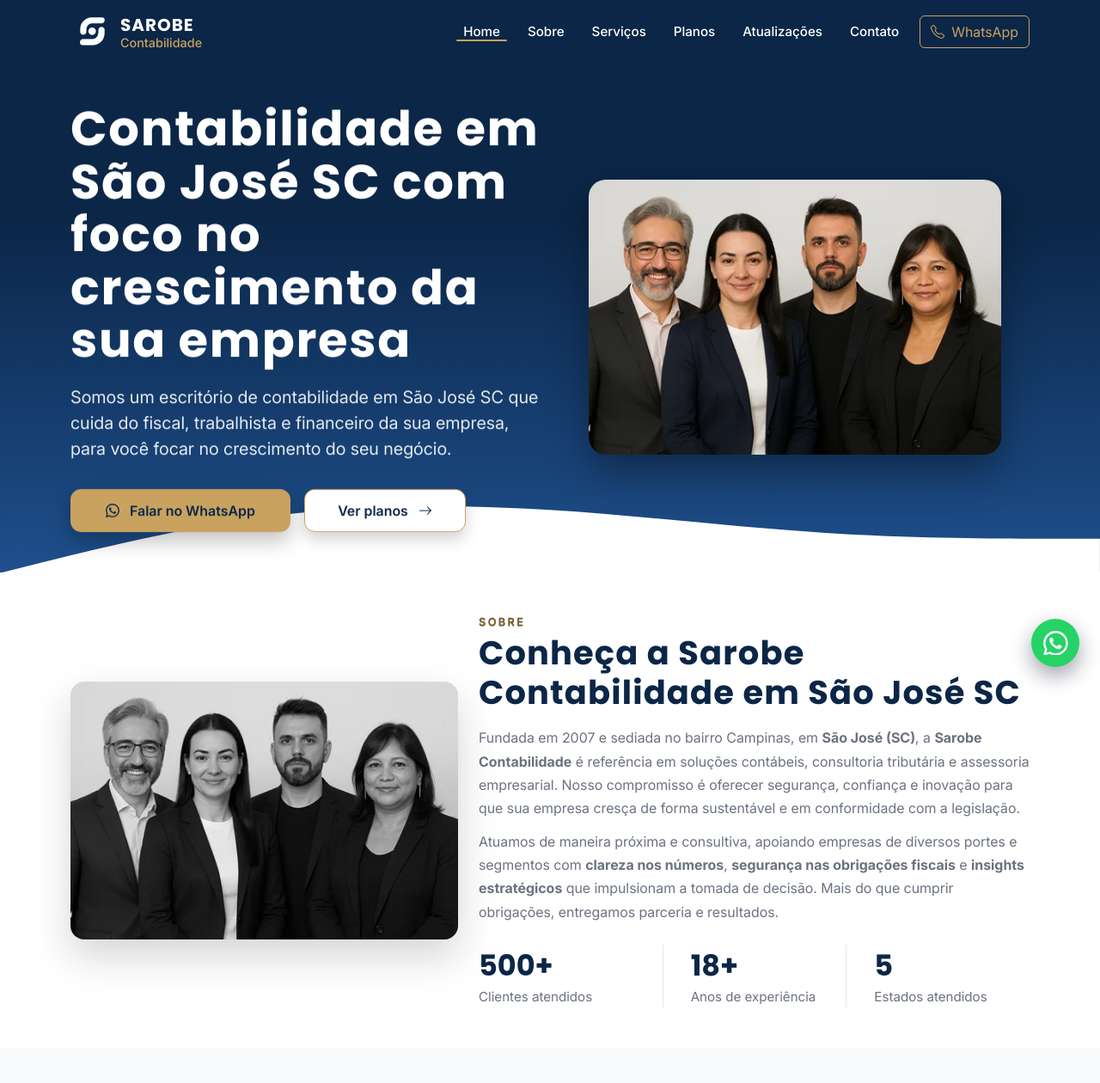
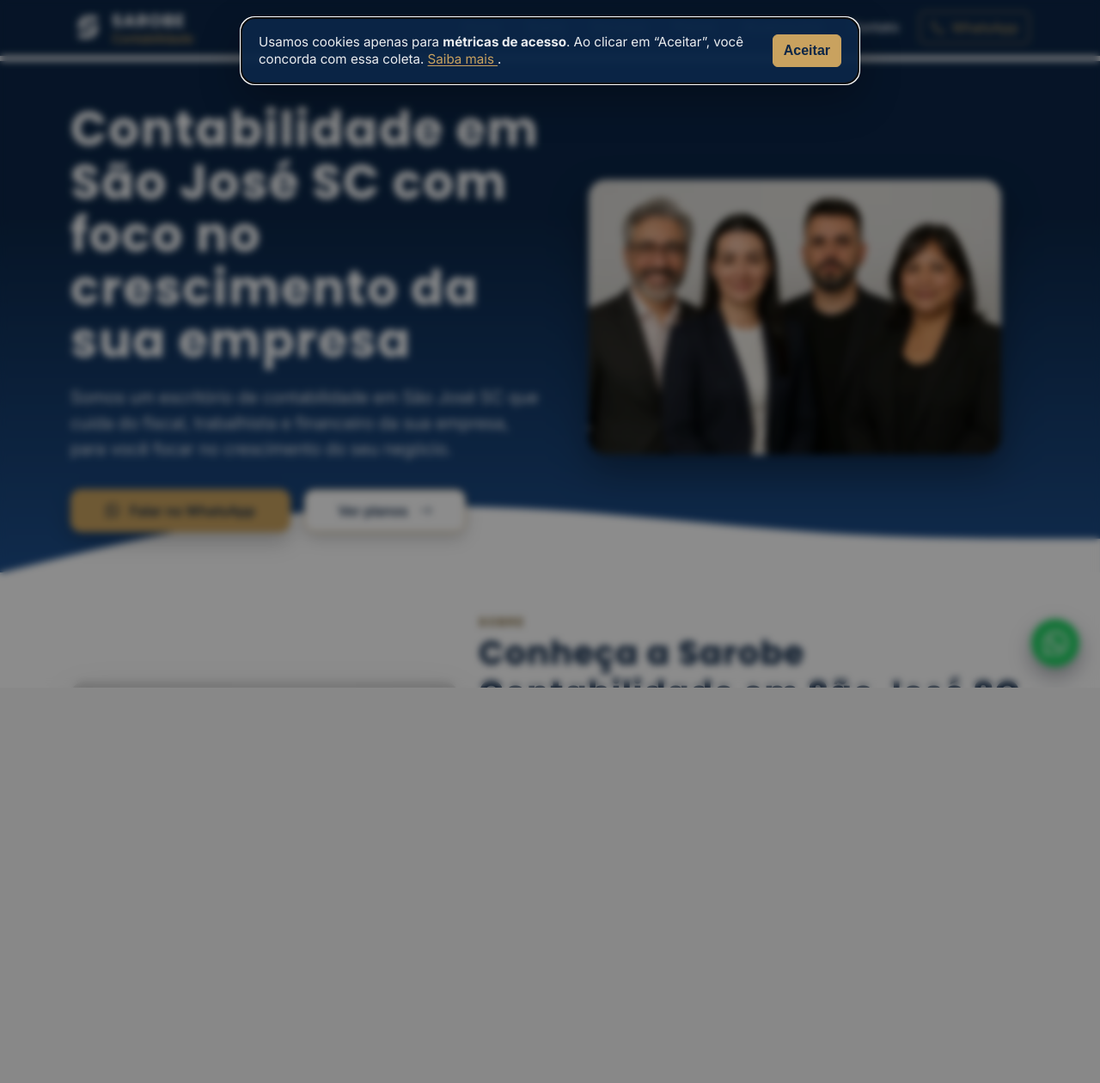
Before and after one commit to devsarobe-lgtm/site-sistema-web, a Django app: page / in a window 1280 px wide. Shown: the top 1260 px of the page at 86% size. After the commit the page ends 800 px from the top, so only its background shows below. Run offline with Django 5.2, Linux system fonts and the light colour scheme; parts of the project's set-up code (start-up, migrations or seed data) failed here and were passed over; some libraries are stand-ins or nearby versions.

Commit message:
ajuste de termo

```diff
--- a/institucional/static/css/base_style_site.css
+++ b/institucional/static/css/base_style_site.css
@@ -167,8 +167,7 @@ header,
 
 /* Logo image */
 .logo-img {
-    height: 50px;
-    /* ajuste fino do tamanho do logo */
+    height: 40px;
     width: auto;
     display: block;
 }
@@ -669,3 +668,85 @@ body.modal-open {
 [data-aos] {
     will-change: transform, opacity;
 }
+
+/* ===========================
+   COOKIE PROMPT (MODAL-LIKE)
+=========================== */
+
+.cookie-banner {
+    position: fixed;
+    inset: 0;
+    z-index: 1049;
+}
+
+.cookie-banner[hidden] {
+    display: none !important;
+}
+
+.cookie-banner__backdrop {
+    position: absolute;
+    inset: 0;
+    background: rgba(0, 0, 0, 0.45);
+    backdrop-filter: blur(4px);
+}
+
+.cookie-banner__panel {
+    position: relative;
+    z-index: 1;
+    width: calc(100% - 2rem);
+    max-width: 720px;
+    margin: 1.25rem auto 0;
+    /* “mais em cima” */
+    background: rgba(11, 38, 71, 0.96);
+    color: #fff;
+    border: 1px solid rgba(255, 255, 255, 0.12);
+    border-radius: 16px;
+    padding: 1rem;
+    box-shadow: 0 18px 48px rgba(0, 0, 0, 0.28);
+    display: flex;
+    flex-direction: column;
+    gap: 0.9rem;
+}
+
+.cookie-banner__text {
+    color: rgba(255, 255, 255, 0.92);
+    font-size: 0.95rem;
+    line-height: 1.35;
+}
+
+.cookie-banner__link {
+    color: var(--accent-color);
+    text-decoration: underline;
+    text-underline-offset: 2px;
+}
+
+.cookie-banner__btn {
+    width: 100%;
+}
+
+@media (min-width: 768px) {
+    .cookie-banner__panel {
+        padding: 1.1rem 1.25rem;
+        flex-direction: row;
+        align-items: center;
+        justify-content: space-between;
+        gap: 1rem;
+    }
+
+    .cookie-banner__btn {
+        width: auto;
+        flex-shrink: 0;
+    }
+}
+
+body.cookie-banner-open .whatsapp-container {
+    z-index: 1000;
+}
+body.modal-open .whatsapp-container {
+    z-index: 1000;
+}
+body.cookie-banner-open header,
+body.cookie-banner-open .navbar,
+body.cookie-banner-open .site-header {
+    z-index: 1030 !important;
+}
--- a/institucional/static/js/bootstrap_interactions.js
+++ b/institucional/static/js/bootstrap_interactions.js
@@ -355,10 +355,94 @@
             }
         });
     };
+    const COOKIE_CONSENT_KEY = 'cookie_consent_ga4_v1';
+
+    const hasCookieConsent = () => {
+        try {
+            return window.localStorage.getItem(COOKIE_CONSENT_KEY) === 'accepted';
+        } catch (e) {
+            return false;
+        }
+    };
+
+    const setCookieConsent = () => {
+        try {
+            window.localStorage.setItem(COOKIE_CONSENT_KEY, 'accepted');
+        } catch (e) {
+            // se localStorage falhar, seguimos sem persistir
+        }
+    };
+
+    const loadGTM = () => {
+        const gtmId = window.__GTM_ID__;
+        if (!gtmId) return;
+
+        if (window.__GTM_LOADED__) return;
+        window.__GTM_LOADED__ = true;
+
+        window.dataLayer = window.dataLayer || [];
+        window.dataLayer.push({ 'gtm.start': new Date().getTime(), event: 'gtm.js' });
+
+        const script = document.createElement('script');
+        script.async = true;
+        script.src = `https://www.googletagmanager.com/gtm.js?id=${encodeURIComponent(gtmId)}`;
+        document.head.appendChild(script);
+    };
+
+    const setupCookieBanner = () => {
+        const banner = document.getElementById('cookieBanner');
+        const acceptBtn = document.getElementById('cookieAcceptBtn');
+
+        if (!isElement(banner) || !isElement(acceptBtn)) return;
+
+        const backdrop = banner.querySelector('[data-cookie-close="true"]');
+        const panel = banner.querySelector('.cookie-banner__panel');
+
+        const openBanner = () => {
+            banner.hidden = false;
+            document.body.classList.add('cookie-banner-open');
+            if (panel) panel.focus();
+        };
+
+        const closeBanner = () => {
+            banner.hidden = true;
+            document.body.classList.remove('cookie-banner-open');
+        };
+
+        // se já aceitou, carrega GTM e não mostra banner
+        if (hasCookieConsent()) {
+            closeBanner();
+            loadGTM();
+            return;
+        }
+
+        openBanner();
+
+        // fechar clicando fora (sem aceitar => não carrega GA4)
+        if (backdrop) {
+            backdrop.addEventListener('click', () => {
+                closeBanner();
+            });
+        }
+
+        // fechar com ESC (sem aceitar => não carrega GA4)
+        const onKeyDown = (e) => {
+            if (e.key === 'Escape') closeBanner();
+        };
+        document.addEventListener('keydown', onKeyDown, { passive: true });
+
+        // aceitar => salva + carrega GTM/GA4
+        acceptBtn.addEventListener('click', () => {
+            setCookieConsent();
+            closeBanner();
+            loadGTM();
+        });
+    };
 
     document.addEventListener('DOMContentLoaded', () => {
         setupNavbarCollapse();
         setupFaqAccordion();
         setupModals();
+        setupCookieBanner();
     });
 })();
--- a/institucional/templates/base_site.html
+++ b/institucional/templates/base_site.html
@@ -8,16 +8,9 @@
     <meta name="viewport" content="width=device-width, initial-scale=1">
 
     {% if IS_PROD %}
-    <!-- Google Tag Manager -->
-    <script>(function (w, d, s, l, i) {
-            w[l] = w[l] || []; w[l].push({
-                'gtm.start':
-                    new Date().getTime(), event: 'gtm.js'
-            }); var f = d.getElementsByTagName(s)[0],
-                j = d.createElement(s), dl = l != 'dataLayer' ? '&l=' + l : ''; j.async = true; j.src =
-                    'https://www.googletagmanager.com/gtm.js?id=' + i + dl; f.parentNode.insertBefore(j, f);
-        })(window, document, 'script', 'dataLayer', 'GTM-TFR6M3PH');</script>
-    <!-- End Google Tag Manager -->
+    <script>
+        window.__GTM_ID__ = 'GTM-TFR6M3PH';
+    </script>
     {% endif %}
 
     {% block info %}{% endblock %}
@@ -44,15 +37,9 @@
 </head>
 
 <body class="d-flex flex-column min-vh-100">
-    {% if IS_PROD %}
-    <!-- Google Tag Manager (noscript) -->
-    <noscript><iframe src="https://www.googletagmanager.com/ns.html?id=GTM-TFR6M3PH" height="0" width="0"
-            style="display:none;visibility:hidden"></iframe></noscript>
-    <!-- End Google Tag Manager (noscript) -->
-    {% endif %}
 
     {% include 'components/_header.html' %}
-
+    {% include 'components/_cookie_banner.html' %}
     <main class="flex-grow-1">
         {% block content %}{% endblock %}
     </main>
--- /dev/null
+++ b/institucional/templates/components/_cookie_banner.html
@@ -0,0 +1,18 @@
+<section id="cookieBanner" class="cookie-banner" role="dialog" aria-modal="true" aria-live="polite"
+    aria-label="Aviso de cookies" hidden>
+    <div class="cookie-banner__backdrop" data-cookie-close="true"></div>
+
+    <div class="cookie-banner__panel" role="document" tabindex="-1">
+        <p class="cookie-banner__text mb-0">
+            Usamos cookies apenas para <strong>métricas de acesso</strong>.
+            Ao clicar em “Aceitar”, você concorda com essa coleta.
+            <a class="cookie-banner__link" href="#" data-bs-toggle="modal" data-bs-target="#privacyModal">
+                Saiba mais
+            </a>.
+        </p>
+
+        <button type="button" class="btn btn-accent cookie-banner__btn" id="cookieAcceptBtn">
+            Aceitar
+        </button>
+    </div>
+</section>
```
